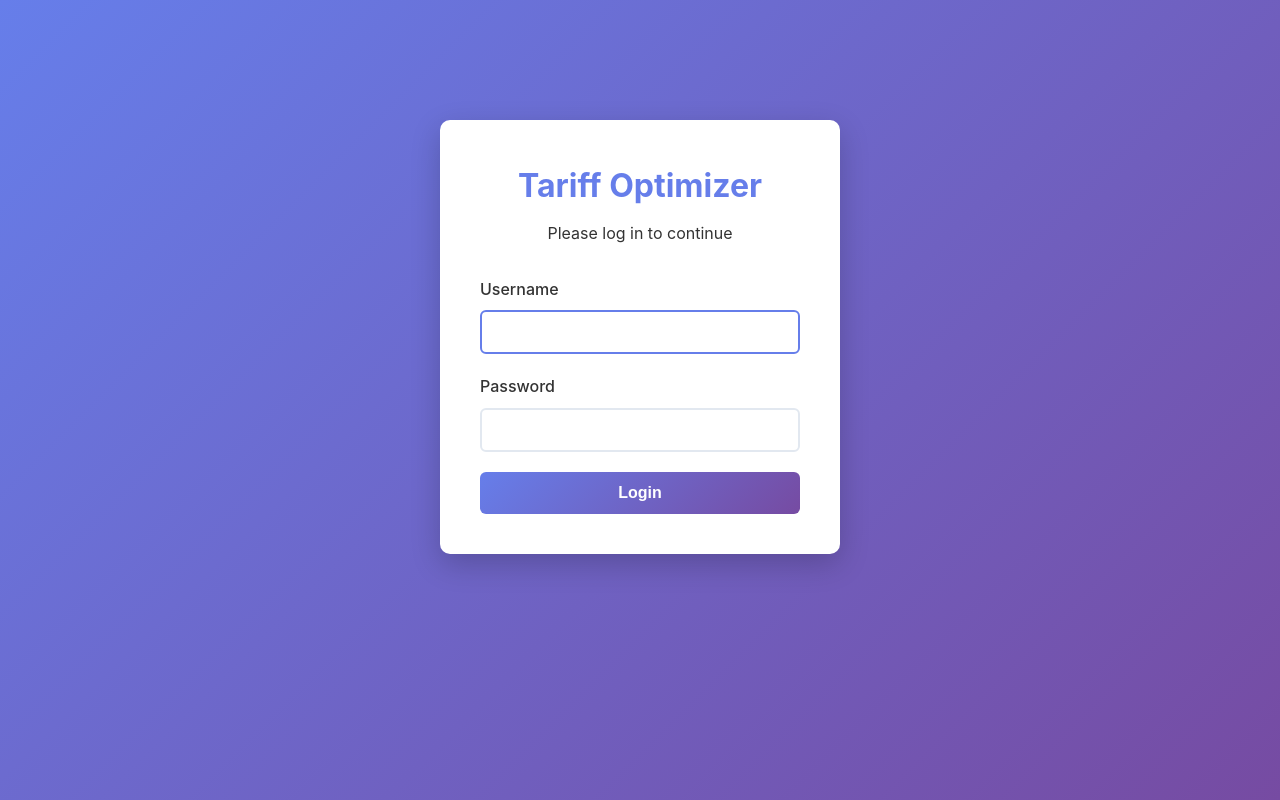
After one commit to kabanec/TariffOptimizer2, a Flask app: page /login in a window 1280 px wide. The commit adds this page. Run offline with Flask 3, Linux system fonts and the light colour scheme.

Commit message:
Add authentication system and environment variables
- Implement session-based authentication with login/logout
- Add login page with styled form
- Update index.html to show logged-in user and logout link
- Add environment variables: SECRET_KEY, AVATAX_BEARER_TOKEN, AUTH_USER, AUTH_PASS
- Update render.yaml with all required environment variables
- Update README.md with complete environment variable documentation
- Add @login_required decorator to protect routes

🤖 Generated with [Claude Code](https://claude.com/claude-code)

Co-Authored-By: Claude <noreply@anthropic.com>

```diff
--- a/app.py
+++ b/app.py
@@ -1,4 +1,5 @@
-from flask import Flask, render_template, request, jsonify
+from flask import Flask, render_template, request, jsonify, session, redirect, url_for
+from functools import wraps
 import os
 import logging
 from dotenv import load_dotenv
@@ -12,15 +13,64 @@ logger = logging.getLogger(__name__)
 # Load environment variables
 load_dotenv()
 
-# Add your API keys here
-# OPENAI_API_KEY = os.getenv("OPENAI_API_KEY")
-# Add other API keys as needed
+# Configure Flask app
+app.config['SECRET_KEY'] = os.getenv('SECRET_KEY', 'dev-secret-key-change-in-production')
+
+# Load API keys and credentials
+AVATAX_BEARER_TOKEN = os.getenv('AVATAX_BEARER_TOKEN')
+OPENAI_API_KEY = os.getenv('OPENAI_API_KEY')
+AUTH_USER = os.getenv('AUTH_USER', 'Admin')
+AUTH_PASS = os.getenv('AUTH_PASS', 'Secret_6681940')
+
+
+# Authentication decorator
+def login_required(f):
+    @wraps(f)
+    def decorated_function(*args, **kwargs):
+        if not session.get('authenticated'):
+            return redirect(url_for('login'))
+        return f(*args, **kwargs)
+    return decorated_function
+
+
+# Basic authentication check
+def check_auth(username, password):
+    return username == AUTH_USER and password == AUTH_PASS
+
+
+@app.route('/login', methods=['GET', 'POST'])
+def login():
+    """Login page"""
+    if request.method == 'POST':
+        username = request.form.get('username')
+        password = request.form.get('password')
+
+        if check_auth(username, password):
+            session['authenticated'] = True
+            session['username'] = username
+            logger.info(f"User {username} logged in successfully")
+            return redirect(url_for('index'))
+        else:
+            logger.warning(f"Failed login attempt for username: {username}")
+            return render_template('login.html', error='Invalid credentials')
+
+    return render_template('login.html')
+
+
+@app.route('/logout')
+def logout():
+    """Logout and clear session"""
+    username = session.get('username', 'Unknown')
+    session.clear()
+    logger.info(f"User {username} logged out")
+    return redirect(url_for('login'))
 
 
 @app.route('/')
+@login_required
 def index():
-    """Main landing page"""
-    return render_template('index.html')
+    """Main landing page - protected by authentication"""
+    return render_template('index.html', username=session.get('username'))
 
 
 @app.route('/health')
--- a/templates/index.html
+++ b/templates/index.html
@@ -11,6 +11,10 @@
         <header>
             <h1>Tariff Optimizer</h1>
             <p>Optimize your international shipping tariffs with AI-powered insights</p>
+            <div style="text-align: right; margin-top: 10px;">
+                <span style="color: white; margin-right: 15px;">Welcome, {{ username }}!</span>
+                <a href="{{ url_for('logout') }}" style="color: white; text-decoration: underline;">Logout</a>
+            </div>
         </header>
 
         <main>
--- /dev/null
+++ b/templates/login.html
@@ -0,0 +1,108 @@
+<!DOCTYPE html>
+<html lang="en">
+<head>
+    <meta charset="UTF-8">
+    <meta name="viewport" content="width=device-width, initial-scale=1.0">
+    <title>Login - Tariff Optimizer</title>
+    <link rel="stylesheet" href="{{ url_for('static', filename='style.css') }}">
+    <style>
+        .login-container {
+            max-width: 400px;
+            margin: 100px auto;
+            padding: 40px;
+            background: white;
+            border-radius: 10px;
+            box-shadow: 0 10px 30px rgba(0, 0, 0, 0.2);
+        }
+
+        .login-header {
+            text-align: center;
+            margin-bottom: 30px;
+        }
+
+        .login-header h1 {
+            color: #667eea;
+            margin-bottom: 10px;
+        }
+
+        .form-group {
+            margin-bottom: 20px;
+        }
+
+        .form-group label {
+            display: block;
+            margin-bottom: 8px;
+            color: #333;
+            font-weight: 500;
+        }
+
+        .form-group input {
+            width: 100%;
+            padding: 12px;
+            border: 2px solid #e2e8f0;
+            border-radius: 6px;
+            font-size: 14px;
+            transition: border-color 0.3s;
+        }
+
+        .form-group input:focus {
+            outline: none;
+            border-color: #667eea;
+        }
+
+        .btn-login {
+            width: 100%;
+            padding: 12px;
+            background: linear-gradient(135deg, #667eea 0%, #764ba2 100%);
+            color: white;
+            border: none;
+            border-radius: 6px;
+            font-size: 16px;
+            font-weight: 600;
+            cursor: pointer;
+            transition: transform 0.2s;
+        }
+
+        .btn-login:hover {
+            transform: translateY(-2px);
+        }
+
+        .error-message {
+            background: #fee;
+            color: #c33;
+            padding: 12px;
+            border-radius: 6px;
+            margin-bottom: 20px;
+            text-align: center;
+        }
+    </style>
+</head>
+<body>
+    <div class="login-container">
+        <div class="login-header">
+            <h1>Tariff Optimizer</h1>
+            <p>Please log in to continue</p>
+        </div>
+
+        {% if error %}
+        <div class="error-message">
+            {{ error }}
+        </div>
+        {% endif %}
+
+        <form method="POST" action="{{ url_for('login') }}">
+            <div class="form-group">
+                <label for="username">Username</label>
+                <input type="text" id="username" name="username" required autofocus>
+            </div>
+
+            <div class="form-group">
+                <label for="password">Password</label>
+                <input type="password" id="password" name="password" required>
+            </div>
+
+            <button type="submit" class="btn-login">Login</button>
+        </form>
+    </div>
+</body>
+</html>
```
Also changed, not shown: render.yaml (+8 -0 lines), README.md, 1 other file.
